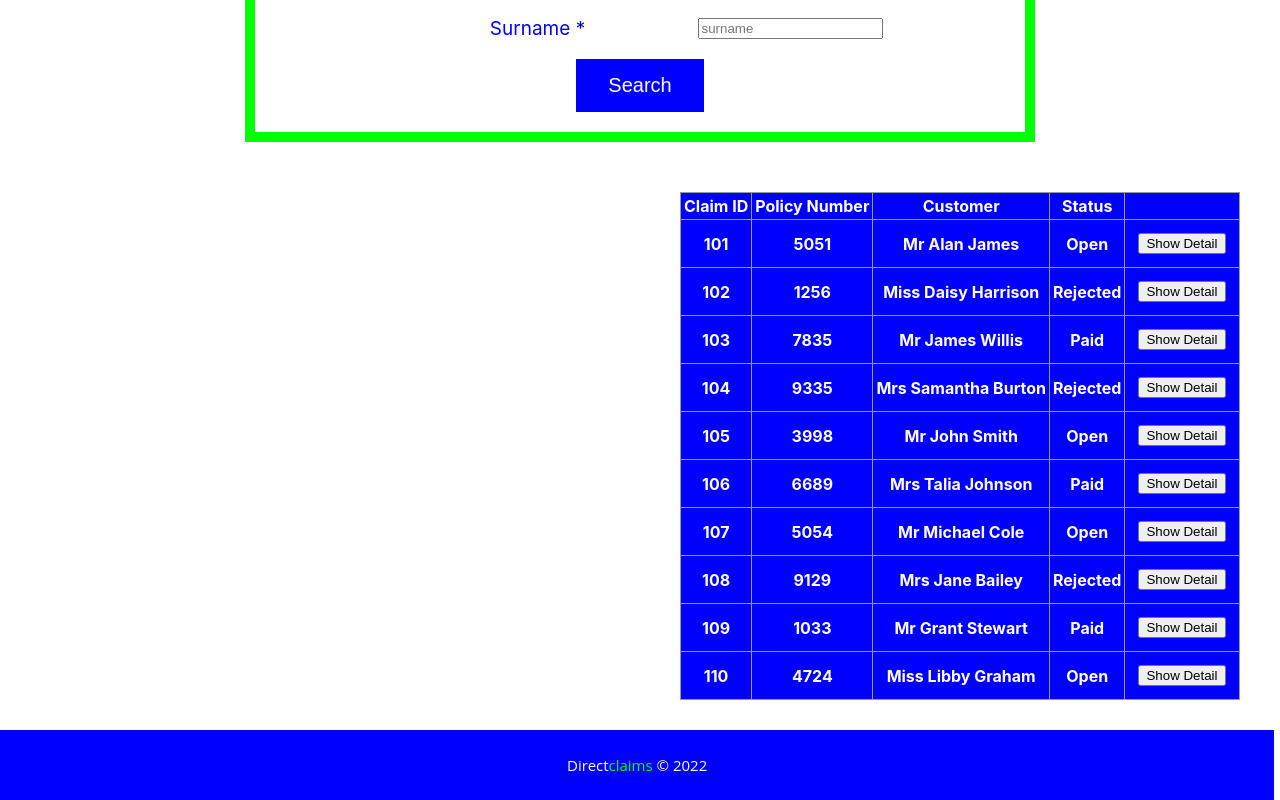
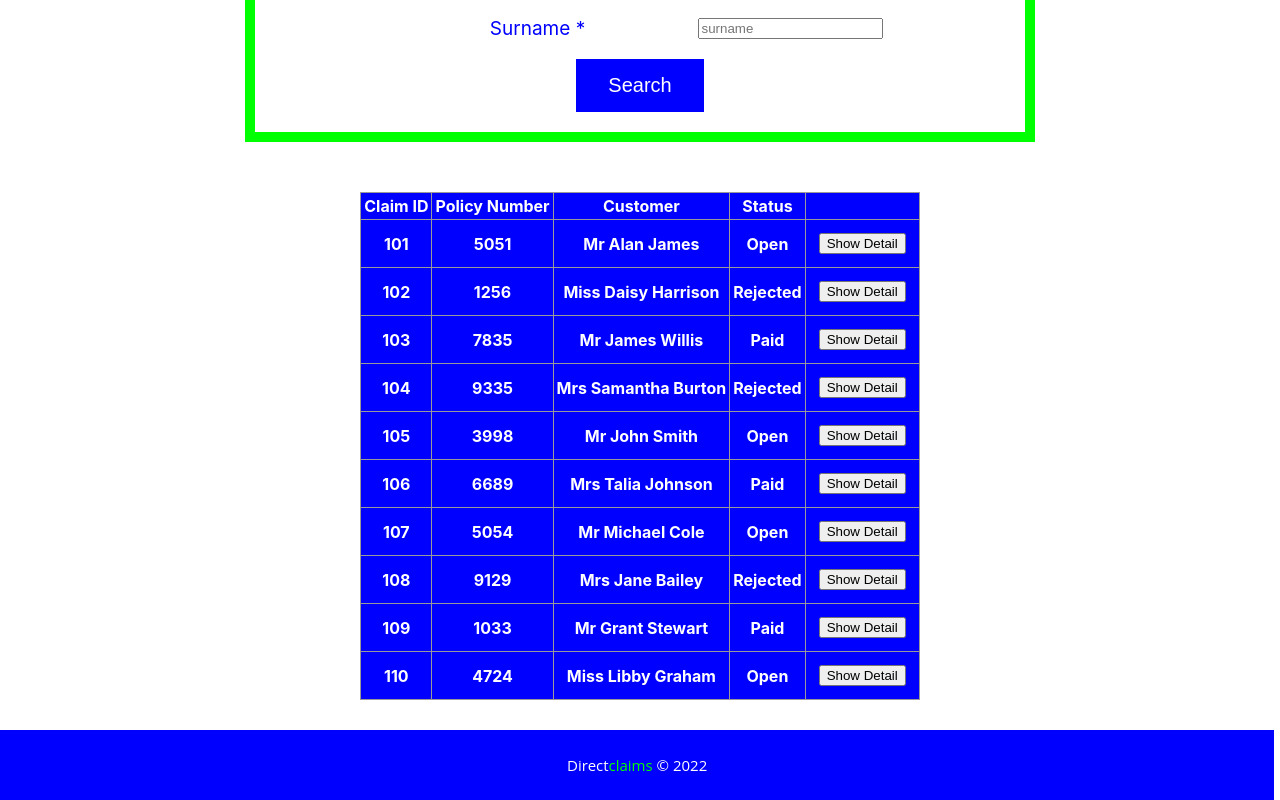
Before and after one commit to Andg3ky/claims-ui, a React (Create React App) app: page /find in a window 1280 px wide. Shown: the part 363-1163 px from the top of the page. Built offline with nearby package versions, Linux system fonts and the light colour scheme.

Commit message:
updating page alignments

```diff
--- a/src/Home/Home.css
+++ b/src/Home/Home.css
@@ -3,8 +3,9 @@
 /* Boxed Welcome message Box */
 .welcomeBox {
     border: 10px solid #00FF00;
-    width: 1020px;
-    margin-left: 430px;
+    width: fit-content;
+    margin-left: auto;
+    margin-right: auto;
     margin-bottom: 10px;
     background-color: #0000FF;
     color:  #ffffff;
--- a/src/NewClaim/NewClaim.js
+++ b/src/NewClaim/NewClaim.js
@@ -38,7 +38,7 @@ const NewClaim = () => {
 
         {/* Policy Number */}
         <label htmlFor="registerPolicyNumber">Policy Number *</label>
-        <input type="number"  placeholder="policy number" name="registerpolicyNumber" id="registerpolicyNumber"
+        <input type="text"  placeholder="policy number" name="registerpolicyNumber" id="registerpolicyNumber"
          onChange={handleChange} value={policyNumber} />
 
         {/* Type of Insurance */}
--- a/src/Transactions/Transactions.css
+++ b/src/Transactions/Transactions.css
@@ -1,7 +1,9 @@
 
 .tableData {
-    margin-left: 580px;
+    margin-left: auto;
+    margin-right: auto;
     margin-bottom: 30px;
+    width: fit-content;
 }
 
 table, th, td {
@@ -12,7 +14,6 @@ table, th, td {
 
 .transactionsTable {
     margin-top: 50px;
-    margin-left: 100px;
     border-collapse: collapse;
     border: 1px solid #999;
 }
```
